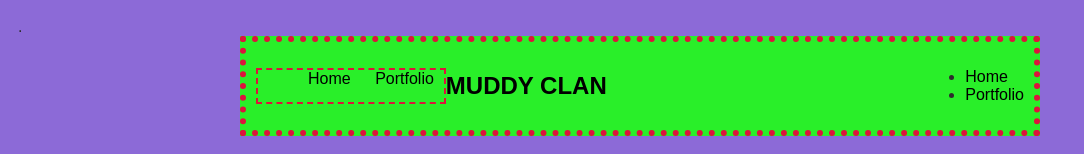
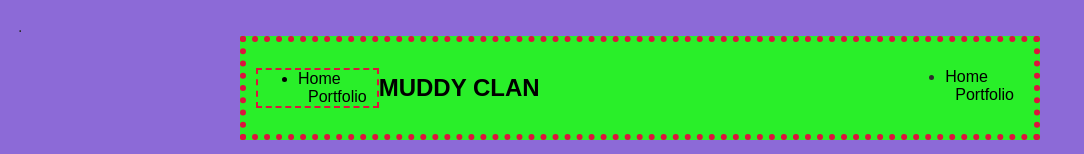
Before and after one commit to temple841/temple841.github.io, a plain HTML site: page index.html in a window 1280 px wide. Shown: the top 154 px of the page, without its empty margins (0-1084 px from the left). Drawn offline with Linux system fonts and the light colour scheme.

Commit message:
add index.html and css files

```diff
--- a/index.html
+++ b/index.html
@@ -12,15 +12,18 @@
 <div id="all-contents">
   <nav>
     <ul id="nav-ul">
-      <li class="nav-li"><a href="index.html"> Home </a></li>
+      <li> <a class="nav-a" href="index.html"> Home </a></li>
       <li class="nav-li">
         <a href="portfolio.html"> Portfolio </a>
       </li>
     </ul>
     <h1>MUDDY CLAN</h1>
     <ul>
-      <li><a>Home</a></li>
-      <li><a>Portfolio</a></li>
+      <li> <a class="nav-a" href="index.html">Home</a>
+      </li>
+      <li class="nav-li">
+        <a href="portfolio.html"> Portfolio</a>
+      </li>
     </ul>
   </nav>
   <main>
--- a/projects/platformer/platformer.js
+++ b/projects/platformer/platformer.js
@@ -52,6 +52,7 @@ $(function () {
     // You must decide on the collectable type, the x position, the y position, the gravity, and the bounce strength
     // Your collectable choices are 'database' 'diamond' 'grace' 'kennedi' 'max' and 'steve'; more can be added if you wish
     // example usage: createCollectable(type, x, y, gravity, bounce)
+    createCollectable(type)
 
 
 
```
